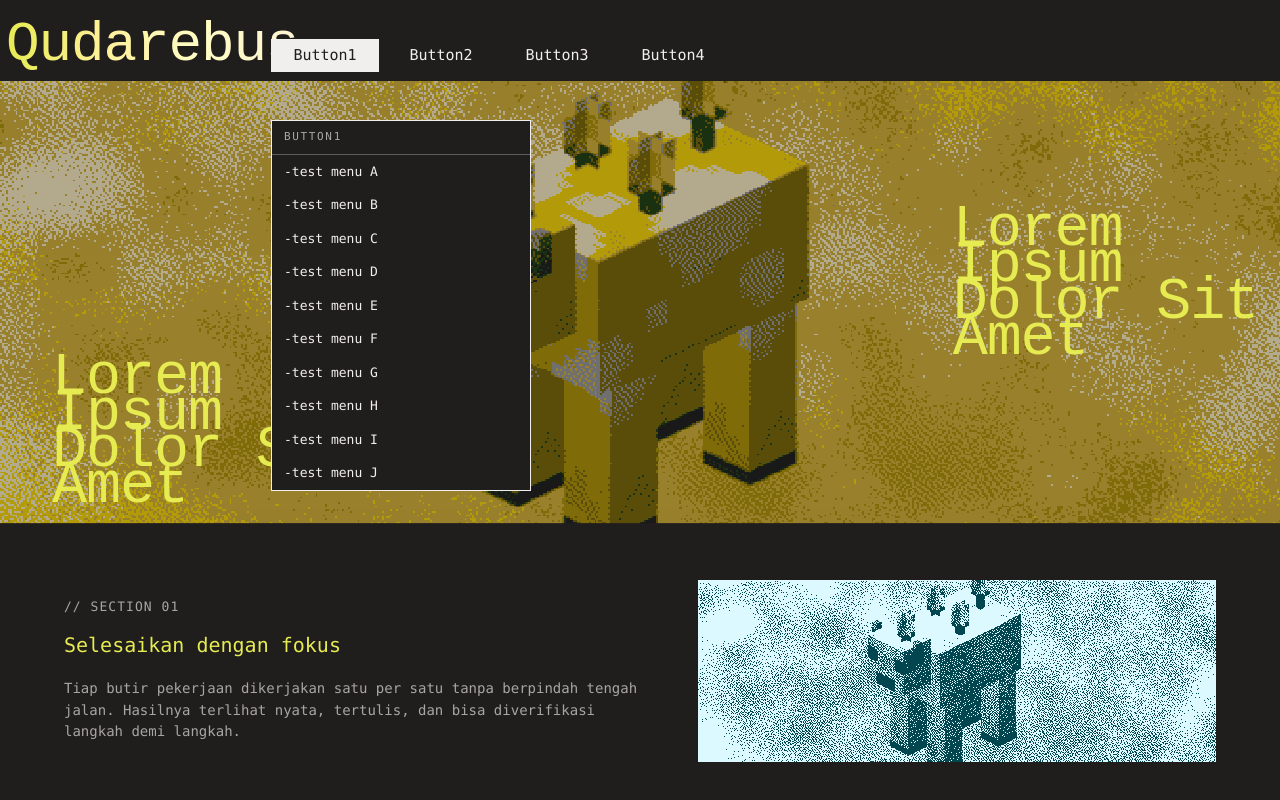
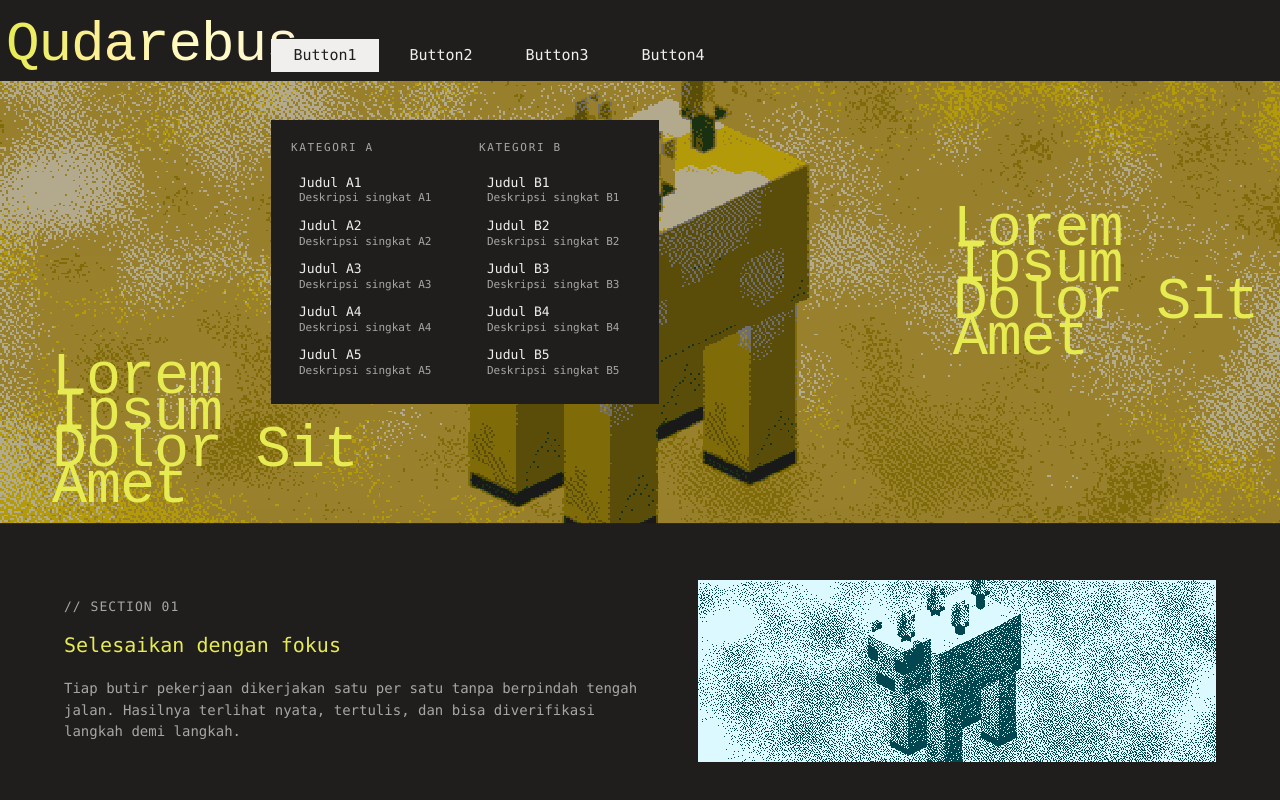
Before and after one commit to intis8792-design/web-test-quda, a React (Vite) app: page / in a window 1280 px wide. Both pictures are taken after a click on the button "Button1". Shown: the top 800 px of the page. Built offline with nearby package versions, Linux system fonts and the light colour scheme; a web font is replaced by a local one.

Commit message:
MEGA-MENU-2COL: dropdown jadi 2 kolom per LAYOUT-VARIATIONS (1).md — tiap kolom label kategori + item judul+deskripsi, panel tanpa border, tanpa underline kategori, item tetap inverse-block hover

```diff
--- a/src/screens/DiscbotDashboard/DiscbotDashboard.jsx
+++ b/src/screens/DiscbotDashboard/DiscbotDashboard.jsx
@@ -40,7 +40,30 @@ const sections = [
   },
 ]
 
-const menuItems = Array.from({ length: 10 }, (_, i) => `-test menu ${String.fromCharCode(65 + i)}`)
+const menuGroups = [
+  {
+    id: 'category-a',
+    label: 'Kategori A',
+    items: [
+      { title: 'Judul A1', desc: 'Deskripsi singkat A1' },
+      { title: 'Judul A2', desc: 'Deskripsi singkat A2' },
+      { title: 'Judul A3', desc: 'Deskripsi singkat A3' },
+      { title: 'Judul A4', desc: 'Deskripsi singkat A4' },
+      { title: 'Judul A5', desc: 'Deskripsi singkat A5' },
+    ],
+  },
+  {
+    id: 'category-b',
+    label: 'Kategori B',
+    items: [
+      { title: 'Judul B1', desc: 'Deskripsi singkat B1' },
+      { title: 'Judul B2', desc: 'Deskripsi singkat B2' },
+      { title: 'Judul B3', desc: 'Deskripsi singkat B3' },
+      { title: 'Judul B4', desc: 'Deskripsi singkat B4' },
+      { title: 'Judul B5', desc: 'Deskripsi singkat B5' },
+    ],
+  },
+]
 
 // Full literal tokens so Tailwind JIT definitely generates them (active = inverse block)
 const NAV_IDLE = 'bg-transparent text-[#f1eeee]'
@@ -89,23 +112,30 @@ function DiscbotDashboard() {
                 </nav>
 
                 {openMenu && (
-                  <div className="absolute left-[271px] top-[120px] z-30 w-[260px] border-[1px] border-[#f1eeee] bg-[#201d1d]">
-                    <div className="border-b-[1px] border-[#f1eeee]/30 px-3 py-2 text-[11px] tracking-[0.15em] uppercase text-[rgba(241,238,238,0.65)]">
-                      {openMenu}
-                    </div>
+                                  <div className="absolute left-[271px] top-[120px] z-30 flex gap-[28px] bg-[#201d1d] px-5 py-5">
+                                    {menuGroups.map((group) => (
+                                      <div key={group.id} className="min-w-[160px]">
+                                        <p className="m-0 mb-3 text-[11px] tracking-[0.15em] uppercase text-[rgba(241,238,238,0.65)]">
+                                          {group.label}
+                                        </p>
                                         <ul className="m-0 list-none p-0">
-                      {menuItems.map((item) => (
-                        <li key={item}>
+                                          {group.items.map((item) => (
+                                            <li key={item.title}>
                                               <a
                                                 href="#"
                                                 onClick={(e) => e.preventDefault()}
-                            className="block px-3 py-[7px] text-[13px] text-[#f1eeee] hover:bg-[#f1eeee] hover:text-[#201d1d]"
+                                                className="block px-2 py-[6px] text-[13px] leading-[1.3] text-[#f1eeee] hover:bg-[#f1eeee] hover:text-[#201d1d]"
                                               >
-                            {item}
+                                                <span className="block font-medium">{item.title}</span>
+                                                <span className="block text-[11px] text-[rgba(241,238,238,0.65)]">
+                                                  {item.desc}
+                                                </span>
                                               </a>
                                             </li>
                                           ))}
                                         </ul>
+                                      </div>
+                                    ))}
                                   </div>
                                 )}
       </header>
```
Lines whose indentation alone changed are shown as unchanged.
